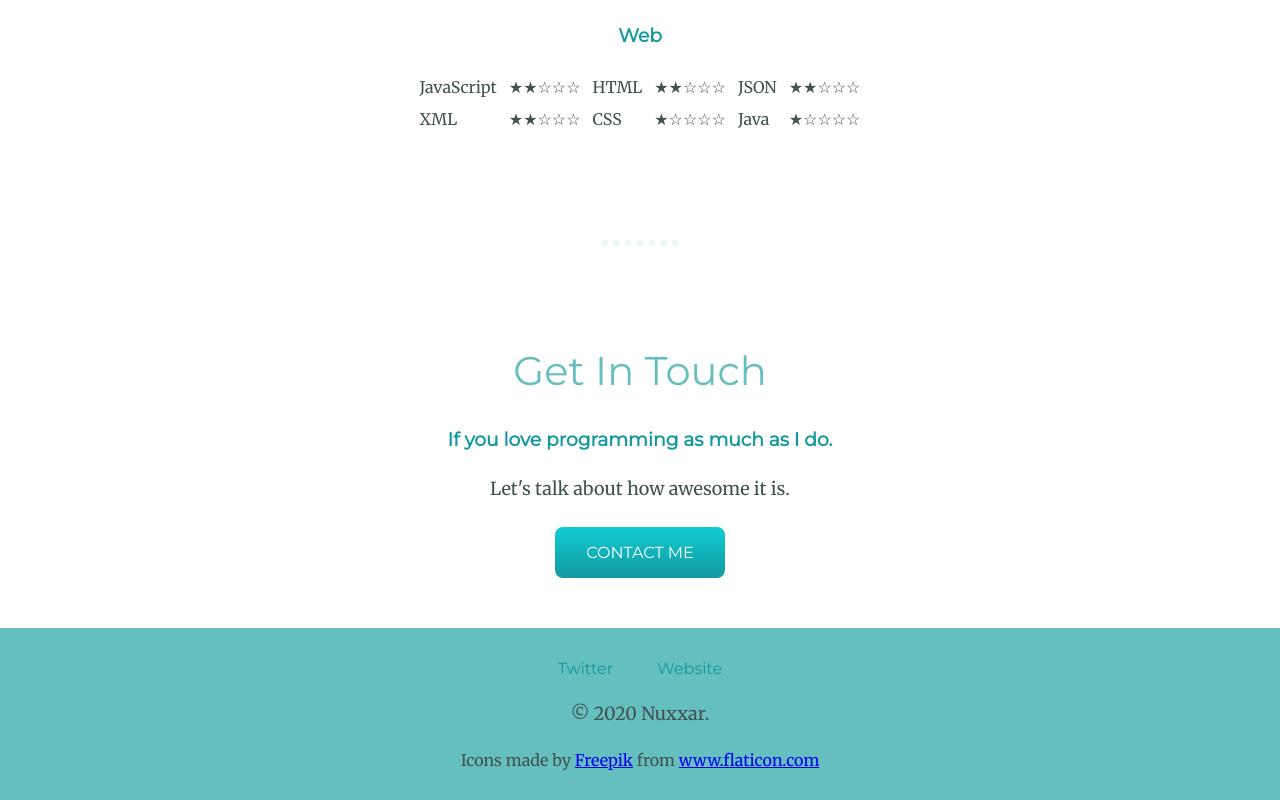
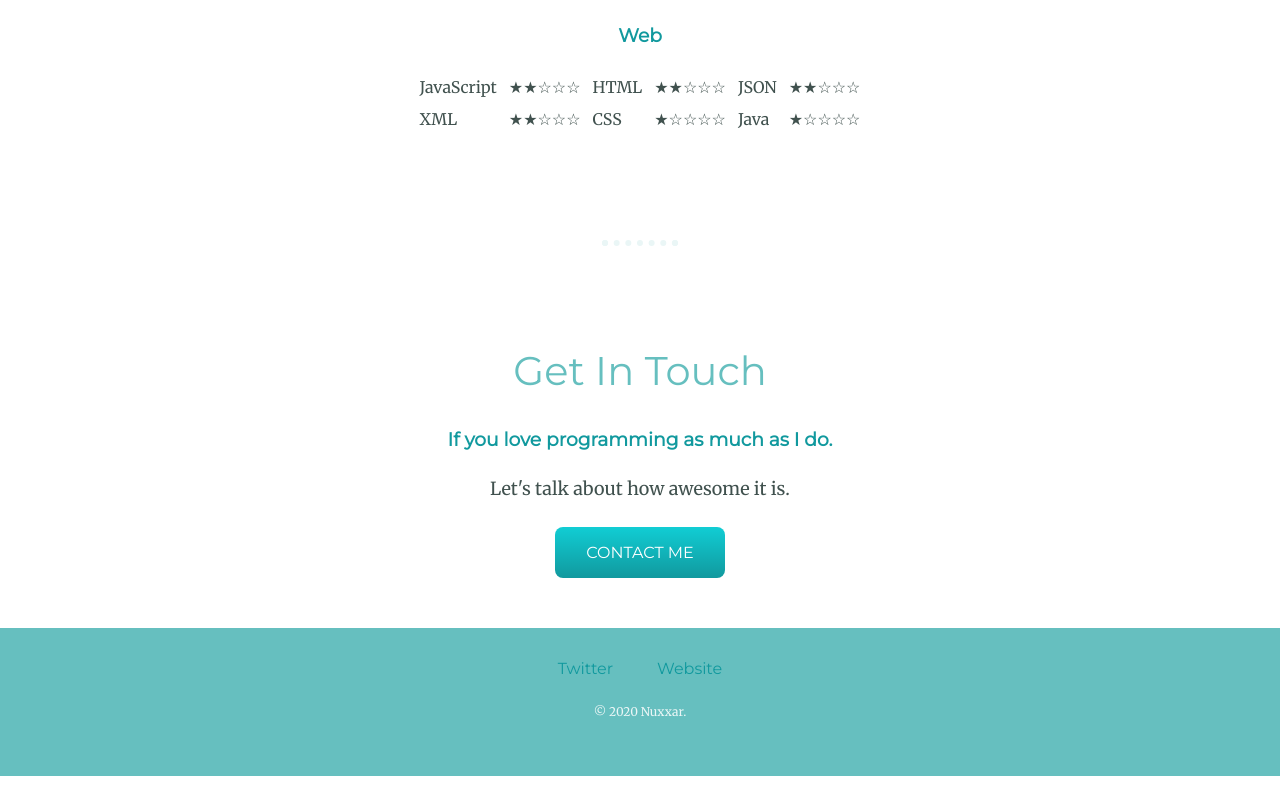
Before and after one commit to Nuxxar/cv, a plain HTML site: page index.html in a window 1280 px wide. Shown: the part 2949-3749 px from the top of the page. After the commit the page ends 3725 px from the top, so only its background shows below. Drawn offline with Linux system fonts and the light colour scheme.

Commit message:
Update index.html

```diff
--- a/index.html
+++ b/index.html
@@ -171,8 +171,8 @@
   <div class="bottom-container">
     <a class="footer-link" href="https://twitter.com/">Twitter</a>
     <a class="footer-link" href="https://www.appbrewery.co/">Website</a>
-    <p>© 2020 Nuxxar.</p>
-    Icons made by <a href="https://www.flaticon.com/authors/freepik" title="Freepik">Freepik</a> from <a href="https://www.flaticon.com/" title="Flaticon">www.flaticon.com</a>
+    <p class="copyright">© 2020 Nuxxar.</p>
+    <!-- Icons made by <a href="https://www.flaticon.com/authors/freepik" title="Freepik">Freepik</a> from <a href="https://www.flaticon.com/" title="Flaticon">www.flaticon.com</a> -->
   </div>
 
 </body>
```
